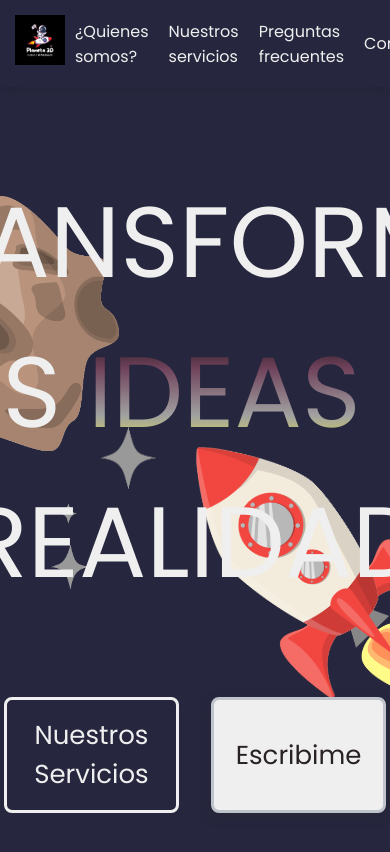
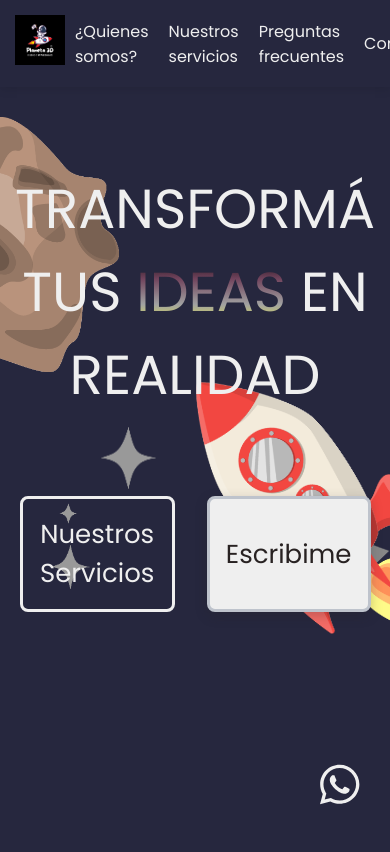
Before and after one commit to LucasiBai/Planeta3D, a React (Create React App) app: page / in a window 390 px wide. Shown: the top 852 px of the page. Built offline with nearby package versions, Linux system fonts and the light colour scheme.

Commit message:
agregado de vista mobile al home + page title arreglado para que se centre + popbuttons adaptado a mobile

```diff
--- a/src/components/PageTitle/PageTitle.css
+++ b/src/components/PageTitle/PageTitle.css
@@ -10,9 +10,11 @@
 	font-size: 50px;
 	font-weight: 700;
 	text-transform: uppercase;
+	text-align: center;
 }
 
 .page-title h3 {
+	text-align: center;
 	font-weight: 300;
 	font-size: 25px;
 }
--- a/src/components/PopButtons/PopButtons.css
+++ b/src/components/PopButtons/PopButtons.css
@@ -7,3 +7,9 @@
 	z-index: 10;
 	gap: 0.5rem;
 }
+
+@media only screen and (max-width: 576px) {
+	.pop-button__list {
+		right: 1.6rem;
+	}
+}
--- a/src/components/PopChildButton/PopChildButton.css
+++ b/src/components/PopChildButton/PopChildButton.css
@@ -37,3 +37,9 @@
 	padding: 0.5rem 1rem;
 	border-radius: 8px;
 }
+
+@media only screen and (max-width: 576px) {
+	.pop-child-button__box button {
+		font-size: 45px;
+	}
+}
--- a/src/pages/HomePage/HomePage.css
+++ b/src/pages/HomePage/HomePage.css
@@ -75,3 +75,20 @@
 	font-size: 100px;
 	margin: 5rem 0;
 }
+
+@media only screen and (max-width: 576px) {
+	.home-page__box .home-page__content {
+		width: 90%;
+	}
+
+	.home-page__box .home-page__content h2 {
+		font-size: 55px;
+	}
+
+	.home-page__decoration .rocket-image {
+		top: 246.83px;
+	}
+	.home-page__decoration .asteroid-image {
+		top: 30px;
+	}
+}
```
